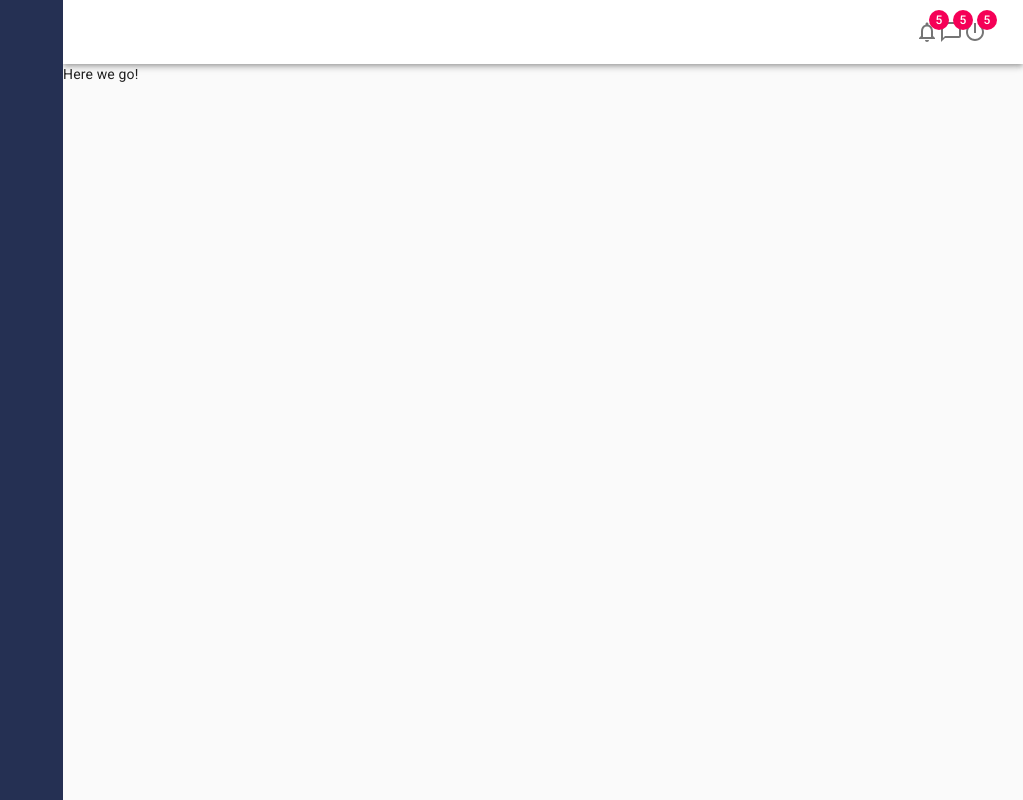
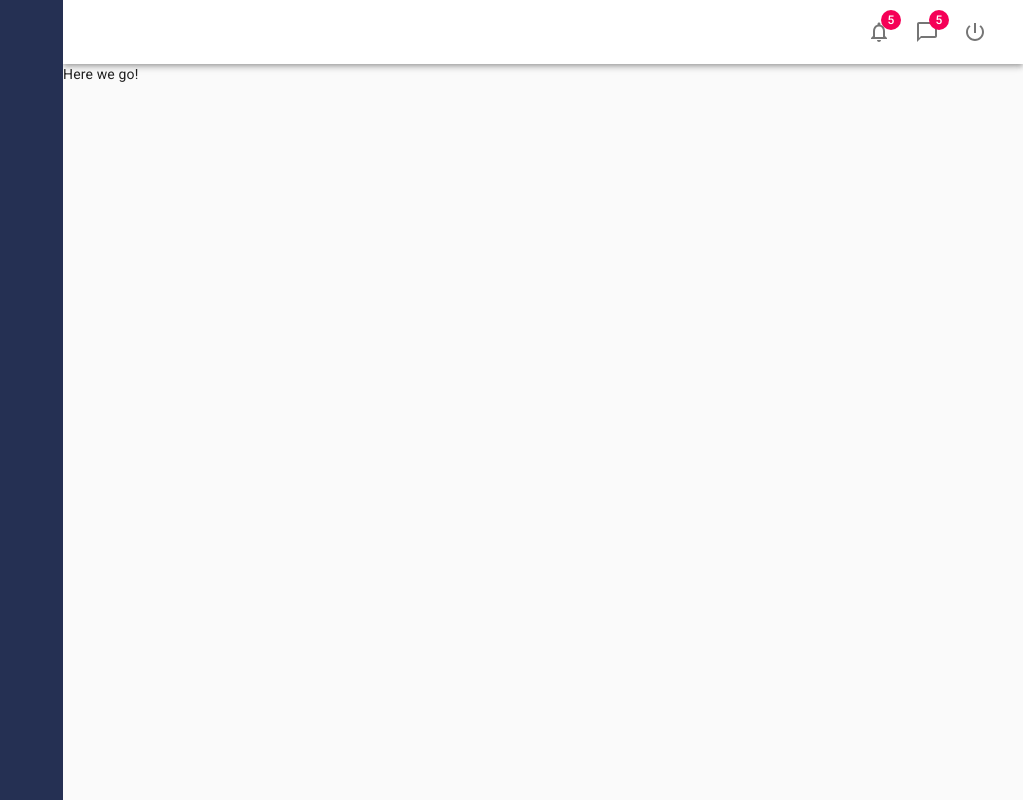
Before and after one commit to ayvicky/demo-material-ui-complete, a React (Create React App) app: page / in a window 1280 px wide. Shown: the whole page, without its empty margins (257-1280 px from the left). Built offline with nearby package versions, Linux system fonts and the light colour scheme.

Commit message:
properly place Header items

```diff
--- a/src/components/Header.js
+++ b/src/components/Header.js
@@ -30,12 +30,14 @@ export default function Header() {
                             <Badge badgeContent={5} color='secondary'>
                                 <NotificationNoneIcon />
                             </Badge>
+                        </IconButton>
+                        <IconButton>
                             <Badge badgeContent={5} color='secondary'>
                                 <ChatBubbleOutlineIcon />
                             </Badge>
-                            <Badge badgeContent={5} color='secondary'>
-                                <PowerSettingsNewIcon />
-                            </Badge>
+                        </IconButton>
+                        <IconButton>
+                            <PowerSettingsNewIcon />
                         </IconButton>
                     </Grid>
                 </Grid>
```
Also changed, not shown: 1 other file (tests, documents, lock files or other folders).
